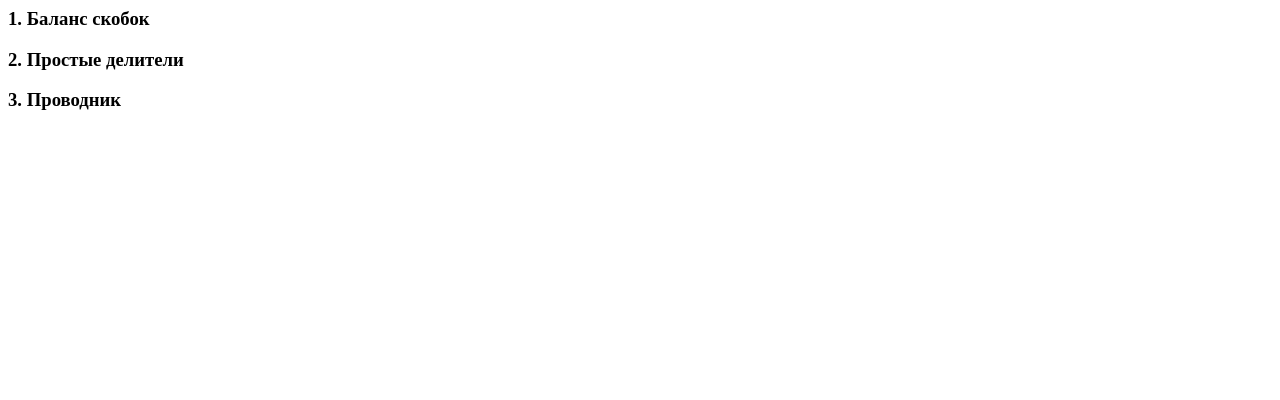
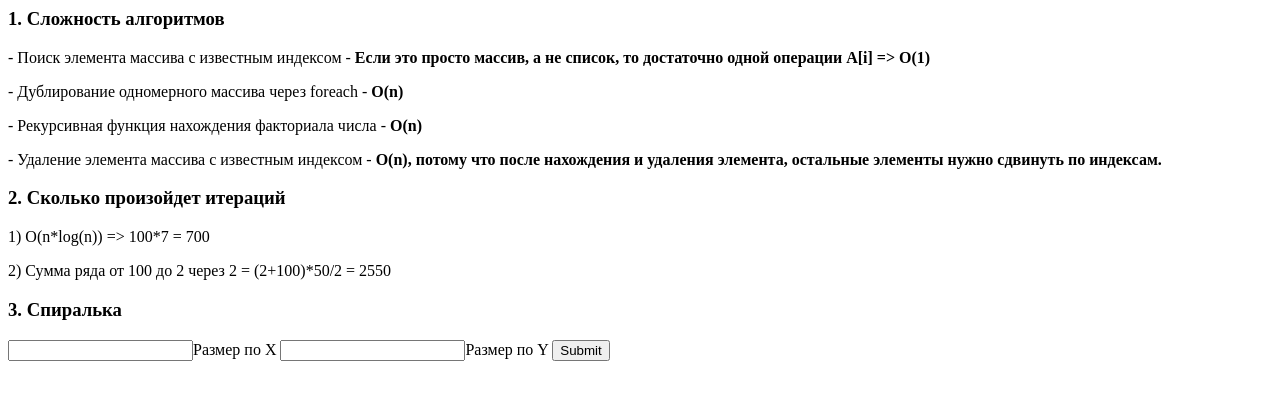
Before and after one commit to Gwinbleind/AlgPHP, a PHP site: page / in a window 1280 px wide. Shown: the top 400 px of the page. Run offline with PHP 8.4, Linux system fonts and the light colour scheme.

Commit message:
Сделал алгоритм для заполнения спирали по матмодели. Может, не самый оптимальный, но работает для любой четности.

```diff
--- a/public/index.php
+++ b/public/index.php
@@ -1,3 +1,15 @@
-<h3>1. Баланс скобок</h3>
-<h3>2. Простые делители</h3>
-<h3>3. Проводник</h3>
+<h3>1. Сложность алгоритмов</h3>
+<p>- Поиск элемента массива с известным индексом - <b>Если это просто массив, а не список, то достаточно одной операции A[i] => O(1)</b></p>
+<p>- Дублирование одномерного массива через foreach - <b>O(n)</b></p>
+<p>- Рекурсивная функция нахождения факториала числа - <b>O(n)</b></p>
+<p>- Удаление элемента массива с известным индексом - <b>O(n), потому что после нахождения и удаления элемента,
+		остальные элементы нужно сдвинуть по индексам.</b></p>
+<h3>2. Сколько произойдет итераций</h3>
+<p>1) O(n*log(n)) => 100*7 = 700</p>
+<p>2) Сумма ряда от 100 до 2 через 2 = (2+100)*50/2 = 2550</p>
+<h3>3. Спиралька</h3>
+<form action="spiral.php" method="post" name="spiral">
+	<label><input type="number" name="x" min="0">Размер по X</label>
+	<label><input type="number" name="y" min="0">Размер по Y</label>
+	<input type="submit">
+</form>
```
Also changed, not shown: public/spiral.php (added, +52 -0 lines).
